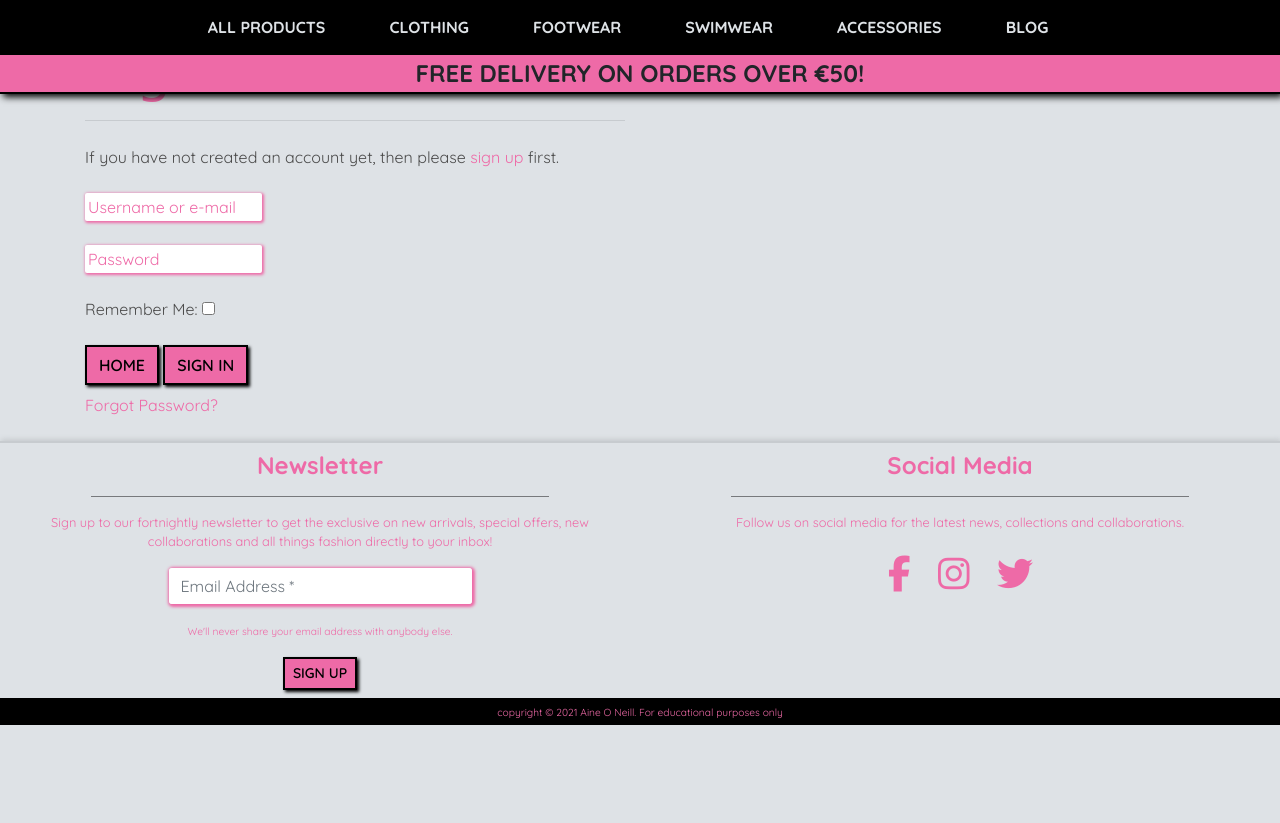
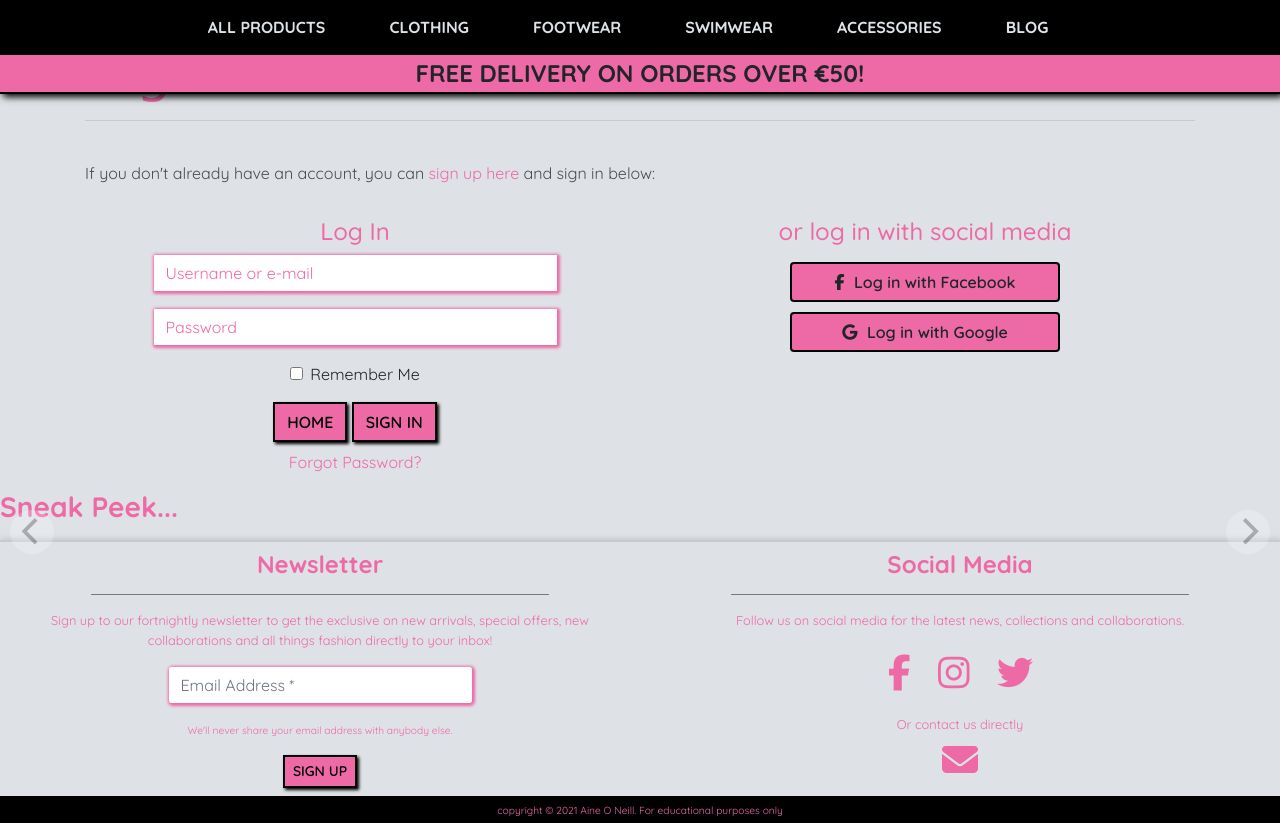
Before and after one commit to aineon/velvet-goldmine, a Django app: page /accounts/login/ in a window 1280 px wide. Shown: the part 151-974 px from the top of the page. Before the commit the page ends 876 px from the top, so only its background shows below. Run offline with Django 3.2, Linux system fonts and the light colour scheme; some libraries are stand-ins or nearby versions; some web fonts are replaced.

Commit message:
Setup social accounts login

```diff
--- a/static/css/base.css
+++ b/static/css/base.css
@@ -669,6 +669,25 @@
 }
 
 
+.social-btn {
+    background-color: #ee6aa7;
+    border: 2px solid #000;
+    margin-bottom: 10px;
+    width: 50%;
+    font-weight: 600;
+}
+
+.social-btn:hover {
+    background-color: #000;
+    color: #ee6aa7;
+}
+
+.social-icon {
+    padding-right: 5px;
+}
+
+
+
 /* Media Queries */
 
 @media only screen and (max-width: 664px) {
--- a/templates/allauth/account/base.html
+++ b/templates/allauth/account/base.html
@@ -35,7 +35,7 @@
     {% block content %}
     <div class="container header-container">
         <div class="row">
-            <div class="col-12 col-md-6">
+            <div class="col-12">
                 <div class="allauth-form-inner-content">
                     {% block inner_content %}
                     {% endblock %}
@@ -43,6 +43,10 @@
             </div>
         </div>
     </div>
+    <div class="d-none d-md-block">
+        <h3 class="carousel-header">Sneak Peek...</h3>
+    {% include 'products/includes/random_carousel.html' %}
+  </div>
     {% endblock %}
     {% endblock %}
     {% block extra_body %}
--- a/templates/allauth/account/login.html
+++ b/templates/allauth/account/login.html
@@ -9,21 +9,44 @@
 
 <h2 class="logo allauth-logo">{% trans "Sign In" %}</h2>
 <hr>
+
 {% get_providers as socialaccount_providers %}
 
+<div class="row">
+    <div class="col-12 mb-3">
 {% if socialaccount_providers %}
-<p>{% blocktrans with site.name as site_name %}Please sign in with one
-of your existing third party accounts. Or, <a href="{{ signup_url }}" class="form-link">sign up</a>
-for a {{ site_name }} account and sign in below:{% endblocktrans %}</p>
+      <p>{% blocktrans with site.name as site_name %}If you don't already have an account, you can <a href="{{ signup_url }}" class="form-link">sign up here</a>
+          and sign in below:{% endblocktrans %}</p>
+    </div>
+</div>
 
-<div class="socialaccount_ballot">
+<div class="row">
+    <div class="col-12 col-md-6 text-center">
+      <h4 class="text-pink">Log In</h4>
+        <form class="login w-75 mx-auto" method="POST" action="{% url 'account_login' %}">
+        {% csrf_token %}
+        {{ form|crispy }}
+        {% if redirect_field_value %}
+          <input type="hidden" name="{{ redirect_field_name }}" value="{{ redirect_field_value }}" />
+        {% endif %}
+          <a class="shop-btn btn rounded-0 text-uppercase" href="{% url 'home' %}">Home</a>
+          <button class="primaryAction shop-btn btn rounded-0 text-uppercase " type="submit">{% trans "Sign In" %}</button>
+          <p class="mt-2">
+          <a class="form-link secondaryAction" href="{% url 'account_reset_password' %}">{% trans "Forgot Password?" %}</a>
+          </p>
+       </form>
+    </div>
 
-  <ul class="socialaccount_providers">
-    {% include "socialaccount/snippets/provider_list.html" with process="login" %}
-  </ul>
-
-  <div class="login-or">{% trans 'or' %}</div>
-
+    <div class="col-12 col-md-6 text-center">
+      <div class="login-or text-pink font-weight-bold mb-3">
+        <h4>{% trans 'or' %} log in with social media</h4>
+      </div>
+        <div class="socialaccount_ballot">
+          <ul class="socialaccount_providers list-unstyled">
+            {% include "socialaccount/snippets/provider_list.html" with process="login" %}
+          </ul>
+        </div>
+    </div>
 </div>
 
 {% include "socialaccount/snippets/login_extra.html" %}
@@ -33,17 +56,6 @@
 <a href="{{ signup_url }}" class="form-link">sign up</a> first.{% endblocktrans %}</p>
 {% endif %}
 
-<form class="login" method="POST" action="{% url 'account_login' %}">
-  {% csrf_token %}
-  {{ form.as_p }}
-  {% if redirect_field_value %}
-  <input type="hidden" name="{{ redirect_field_name }}" value="{{ redirect_field_value }}" />
-  {% endif %}
-  <a class="shop-btn btn rounded-0 text-uppercase" href="{% url 'home' %}">Home</a>
-  <button class="primaryAction shop-btn btn rounded-0 text-uppercase " type="submit">{% trans "Sign In" %}</button>
-  <p class="mt-2">
-  <a class="form-link secondaryAction" href="{% url 'account_reset_password' %}">{% trans "Forgot Password?" %}</a>
-  </p>
-</form>
+
 
 {% endblock %}
--- a/templates/allauth/socialaccount/snippets/provider_list.html
+++ b/templates/allauth/socialaccount/snippets/provider_list.html
@@ -9,12 +9,30 @@
   <a title="{{brand.name}}"
      class="socialaccount_provider {{provider.id}} {{brand.id}}"
      href="{% provider_login_url provider.id openid=brand.openid_url process=process %}"
-     >{{brand.name}}</a>
+     >Log in with {{brand.name}}</a>
 </li>
 {% endfor %}
 {% endif %}
 <li>
-  <a title="{{provider.name}}" class="socialaccount_provider {{provider.id}}"
-     href="{% provider_login_url provider.id process=process scope=scope auth_params=auth_params %}">{{provider.name}}</a>
+  {% if provider.name == 'Google' %}
+  <a title="{{provider.name}}" class="socialaccount_provider {{provider.id}} btn social-btn"
+     href="{% provider_login_url provider.id process=process scope=scope auth_params=auth_params %}">
+     <i class="fab fa-google social-icon"></i>
+        Log in with {{provider.name}}
+  </a>
+
+  {% elif provider.name == 'Facebook' %}
+  <a title="{{provider.name}}" class="socialaccount_provider {{provider.id}} btn social-btn"
+     href="{% provider_login_url provider.id process=process scope=scope auth_params=auth_params %}">
+     <i class="fab fa-facebook-f social-icon"></i>
+        Log in with {{provider.name}}
+  </a>
+  {% else %}
+  <a title="{{provider.name}}" class="socialaccount_provider {{provider.id}} btn social-btn"
+  href="{% provider_login_url provider.id process=process scope=scope auth_params=auth_params %}">
+      Log in with {{provider.name}}
+  </a>
+  {% endif %}
 </li>
+
 {% endfor %}
--- a/templates/includes/footer.html
+++ b/templates/includes/footer.html
@@ -45,7 +45,13 @@
                             </a>
                         </li>
                     </ul>
+                    <p class="mb-0">
+                     Or contact us directly
+                    </p>
+                    <a href="{% url 'contact' %}"> <i class="fas fa-envelope footer-icon p-2 hvr-grow"></i></a>
             </div>
+
+
         </div>
         <div class="row footer-btm text-center p-1">
             <div class="col">
```
Also changed, not shown: velvet_goldmine/settings.py (+40 -0 lines).
